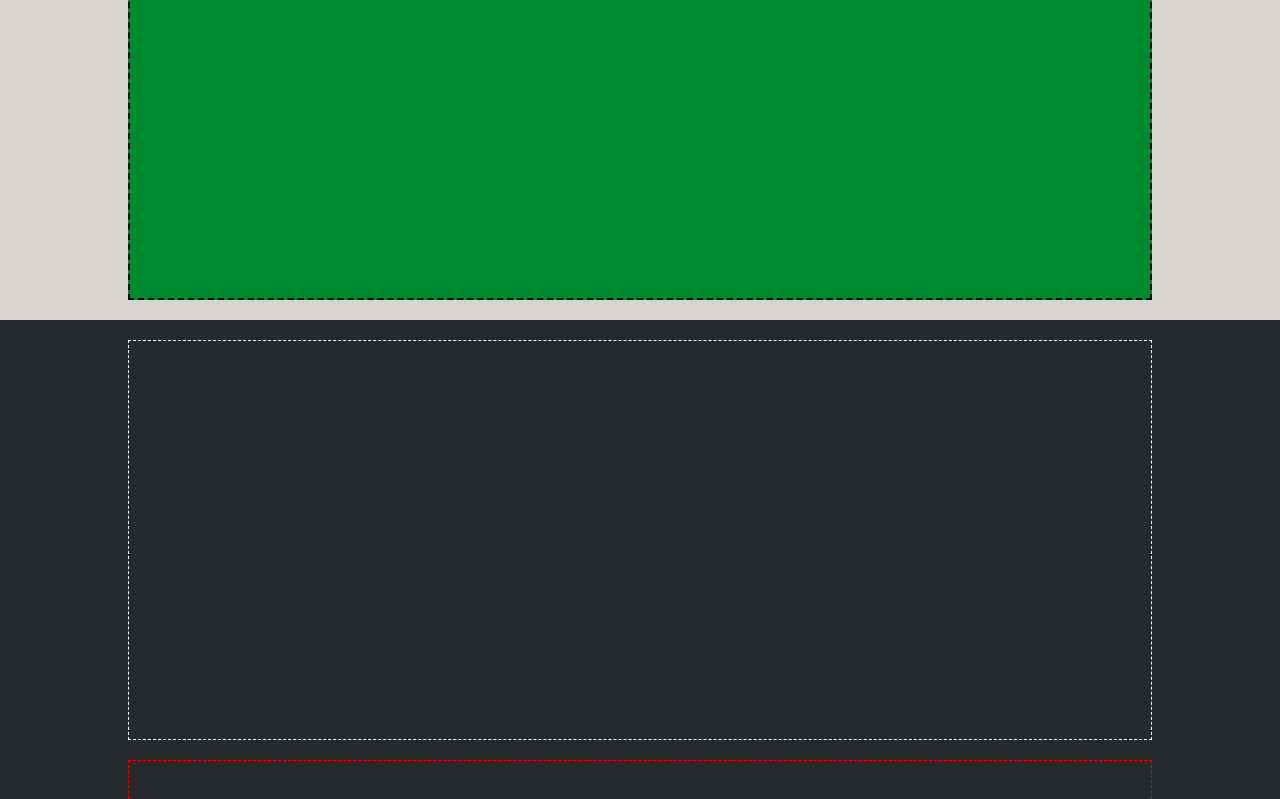
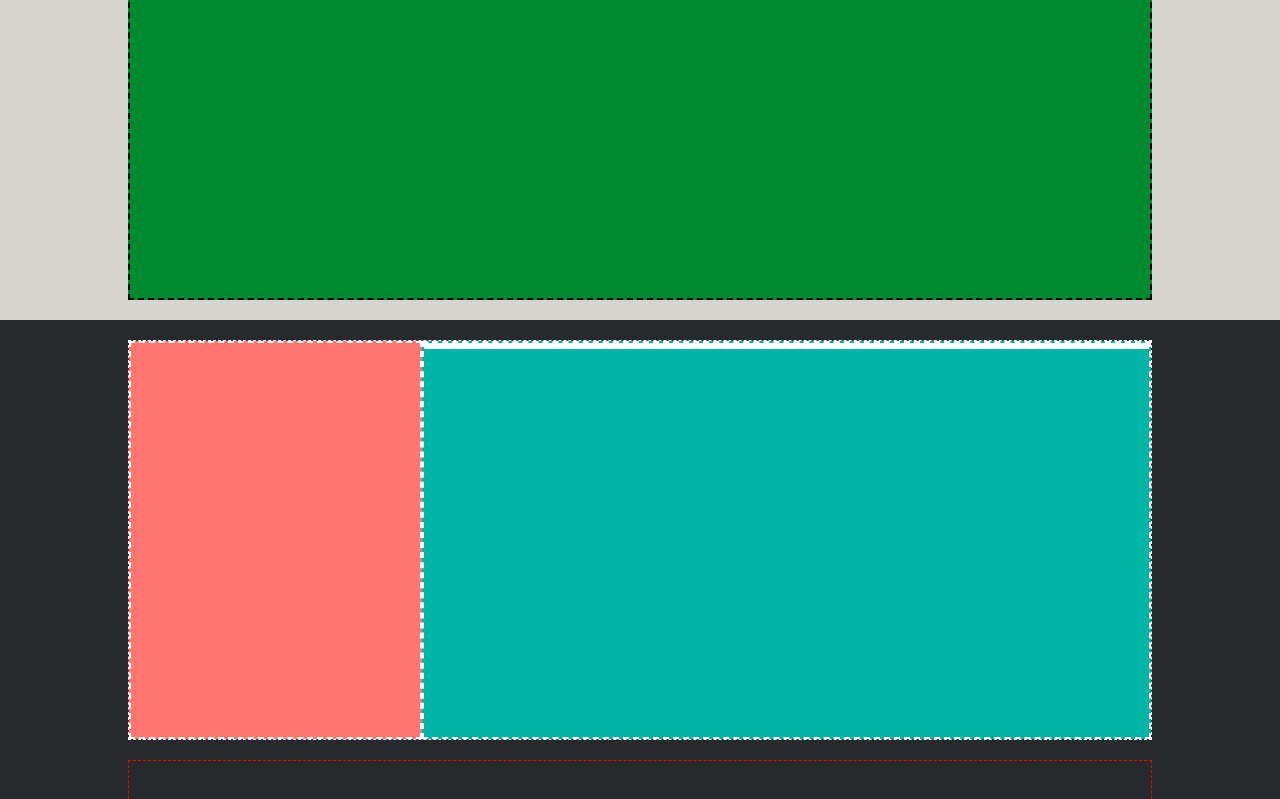
Before and after one commit to simolorevg/htmlcss-struttura-discord, a plain HTML site: page index.html in a window 1280 px wide. Shown: the part 2580-3379 px from the top of the page. Drawn offline with Linux system fonts and the light colour scheme.

Commit message:
going to finish the footer columns

```diff
--- a/css/style.css
+++ b/css/style.css
@@ -28,8 +28,6 @@
     display: flex;
     flex-direction: row-reverse;
 }
-
-
 
 .colstretch{
     display: flex;
@@ -153,5 +151,22 @@
 /*TOP FOOTER COLUMNS*/
 
 .maincolumn{
+    flex-grow:0.4;
+    background-color: #ff7671;
 
+    /*DEBUG*/
+    border: 2px dashed white;
 }
+
+.linkpart{
+    background-color: #00b4a6;
+    flex-grow: 1;
+    /*DEBUG*/
+    border: 2px dashed white;
+}
+
+.linkcolumn{
+    width:(100%/4);
+    /*DEBUG*/
+    border: 1px solid white;
+}
--- a/index.html
+++ b/index.html
@@ -73,7 +73,11 @@
             <div class="center">
                 <div class="top-footer flexstart">
                   <div class="maincolumn"></div>
-                  <div class="linkcolumn"></div>
+                  <div class="linkpart colstretch">
+                    <div class="linkcolumn"></div>
+                    <div class="linkcolumn"></div>
+                    <div class="linkcolumn"></div>
+                  </div>
                 </div>
             </div>
             <div class="center">
```
